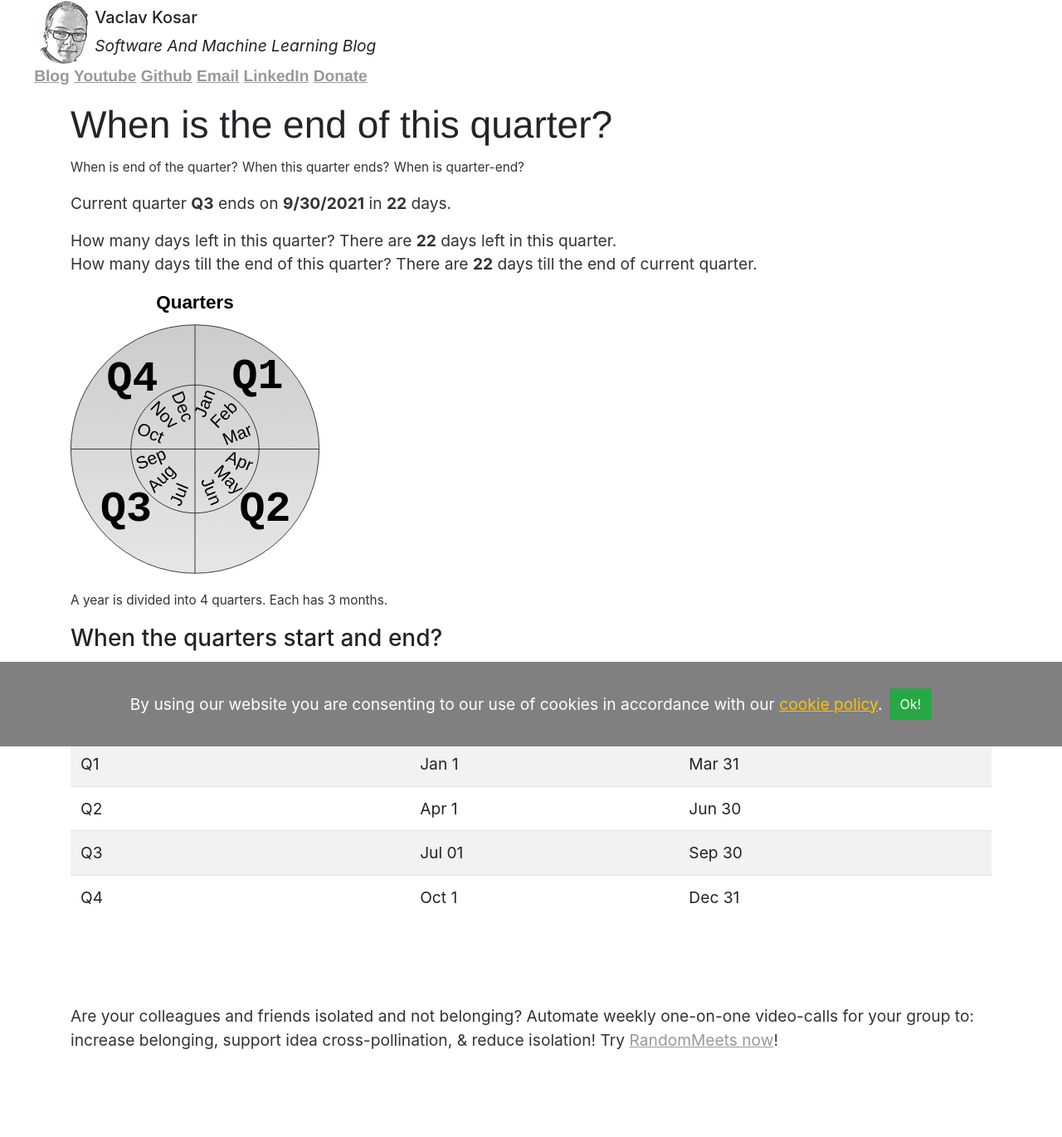
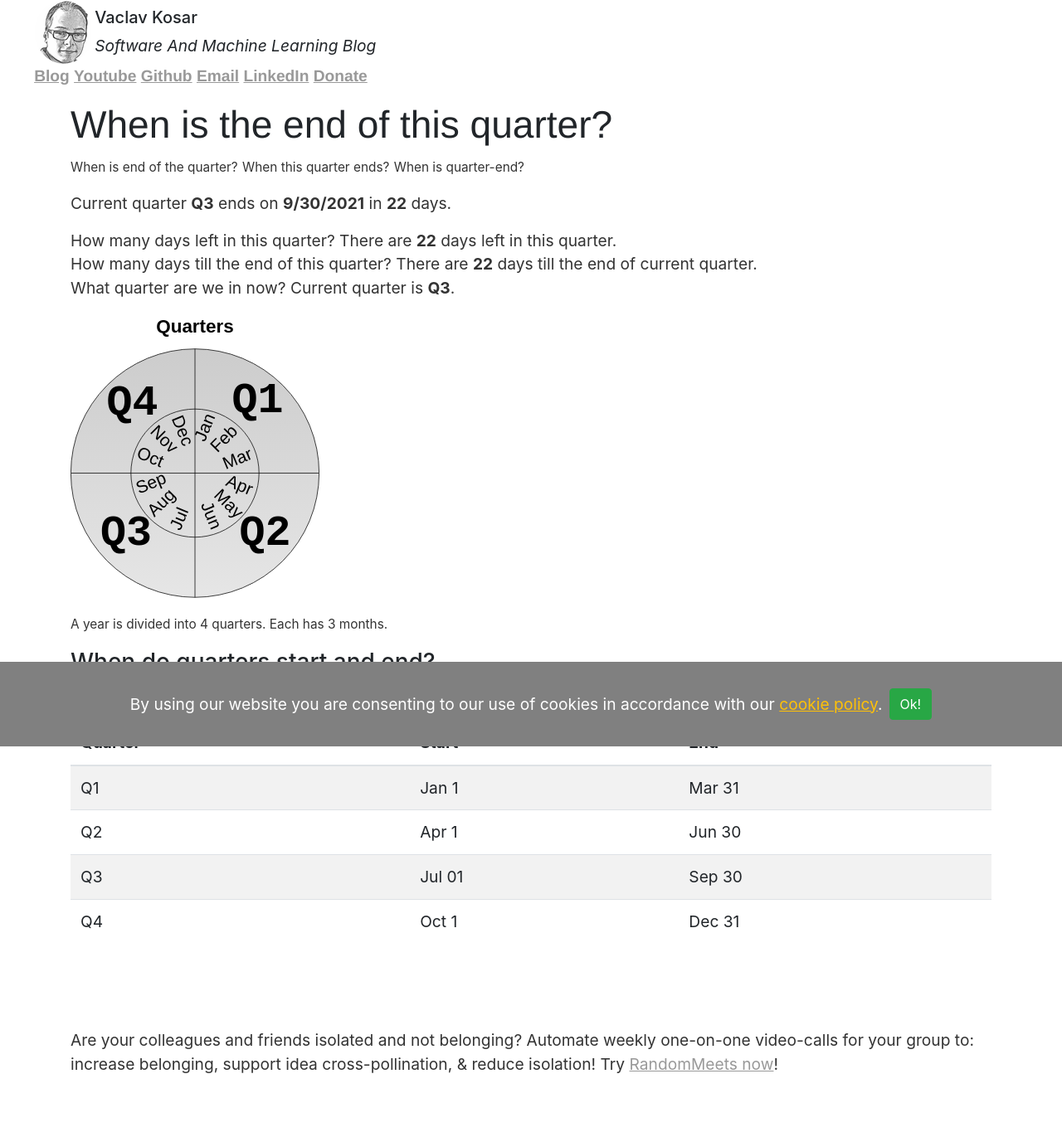
Before and after one commit to vackosar/vackosar.github.io, a Jekyll site: the page built from when-is-the-end-of-current-quarter.md, in a window 1280 px wide. Shown: the whole page at 83% size. Built offline with Jekyll 4.4.1, drawn with Linux system fonts in a browser that asks for light colours; before the commit the page ends 1343 px from its top, so only the background shows below that.

Commit message:
quarter-end

```diff
--- a/when-is-the-end-of-current-quarter.md
+++ b/when-is-the-end-of-current-quarter.md
@@ -13,17 +13,18 @@
 <small>When this quarter ends?</small>
 <small>When is quarter-end?</small>
 
-Current quarter <b id='quarterName'></b> ends on <b id='quarterEnd'>Q1</b> in <b id="daysLeft">45</b> days.
+Current quarter <b id='quarterName'>Q1</b> ends on <b id='quarterEnd'>Mar 31</b> in <b id="daysLeft">45</b> days.
 <br>
 
 How many days left in this quarter? There are <b id="daysLeft2">45</b> days left in this quarter.<br>
 How many days till the end of this quarter? There are <b id="daysLeft3">45</b> days till the end of current quarter.<br>
+What quarter are we in now? Current quarter is <b id='quarterName2'>Q1</b>.
 
 <p><img src="/images/quarters.svg" alt="quarters visualization circular" style="max-width: 300px"/></p>
 <small>A year is divided into 4 quarters. Each has 3 months.</small>
 
-<h3>When the quarters start and end?</h3>
-<small>See a handy table of quarter start and end dates below.</small>
+<h3>When do quarters start and end?</h3>
+<small>See a handy table of quarter start and end dates below. The dates are the same for each year. Each quarter has approximately 91 days.</small>
 
 <table class="table table-striped">
     <thead>
```
Also changed, not shown: other parts of when-is-the-end-of-current-quarter.md (+1 -0 lines).
